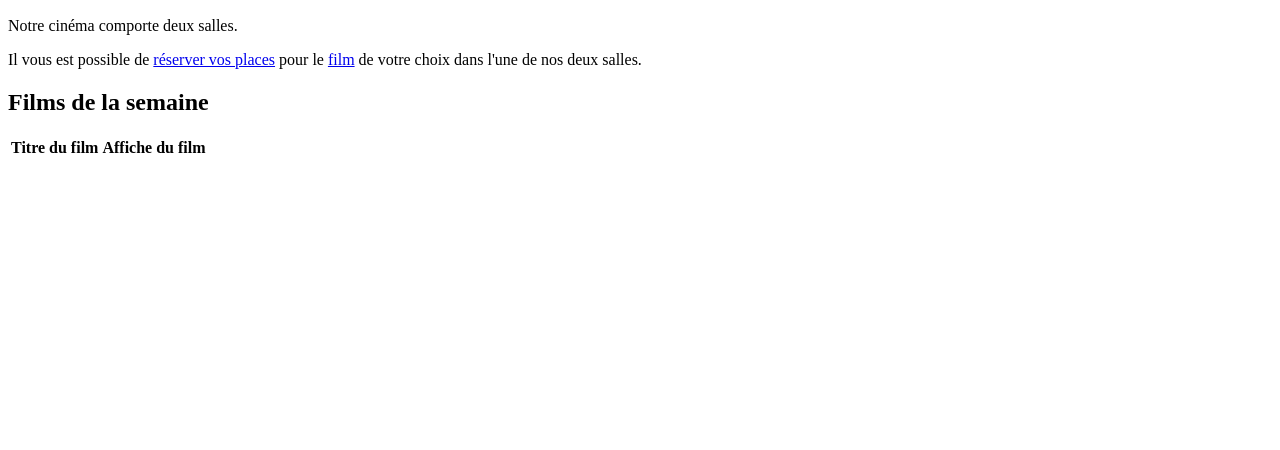
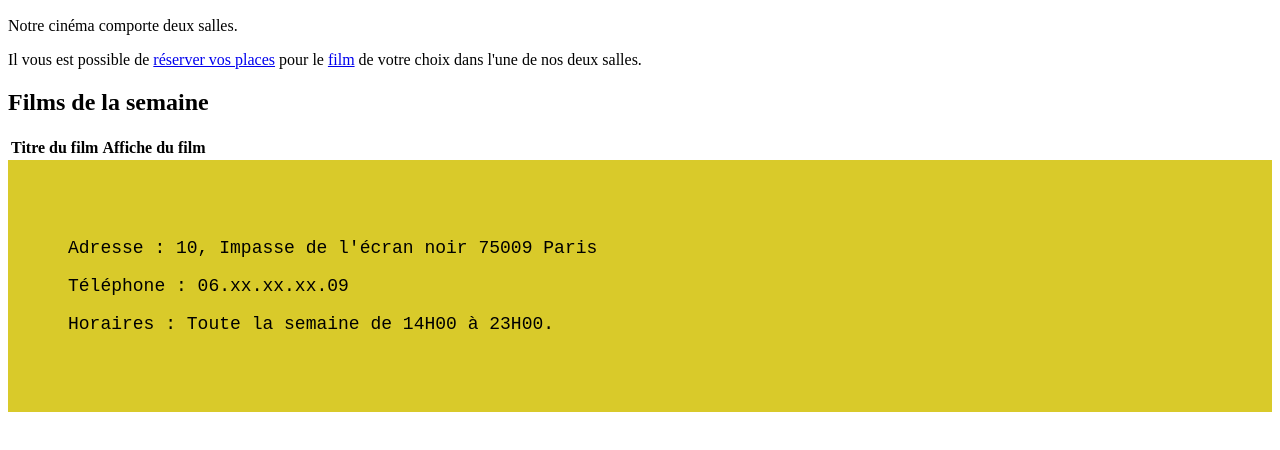
Before and after one commit to Gillio78/Cinepholia, a website: page accueil.html in a window 1280 px wide. Shown: the part 248-698 px from the top of the page. Drawn offline with Linux system fonts and the light colour scheme; no server answers.

Commit message:
Ajout du footer

```diff
--- a/accueil.html
+++ b/accueil.html
@@ -33,6 +33,12 @@
             </tr>
         </table>
     </main>
+    <footer>
+        <p> Adresse : 10, Impasse de l'écran noir 75009 Paris</p>
+        <p>Téléphone : 06.xx.xx.xx.09</p>
+        <p>Horaires : Toute la semaine de 14H00 à 23H00.</p>
+    </footer>
+    </body>
     <script>
         // Fonction pour récupérer les films via fetch
         //function loadFilms() {
--- a/style.css
+++ b/style.css
@@ -22,10 +22,19 @@ ul {
     list-style:none;
 }
 
-li a {
+ li a {
     padding: 60px;
     font-size: large;
     font-family: 'Courier New', Courier, monospace;
     color: #000;
     text-decoration: none;
 }
+
+footer {
+    padding: 60px;
+    background-color: #D9CA2A;
+    font-size: large;
+    font-family: 'Courier New', Courier, monospace;
+    color: #000;
+    text-decoration: none;
+}
```
Also changed, not shown: connexion.html (+5 -0 lines), contact.html (+5 -0 lines), films.html (+5 -0 lines), reservation.html (+5 -0 lines).
